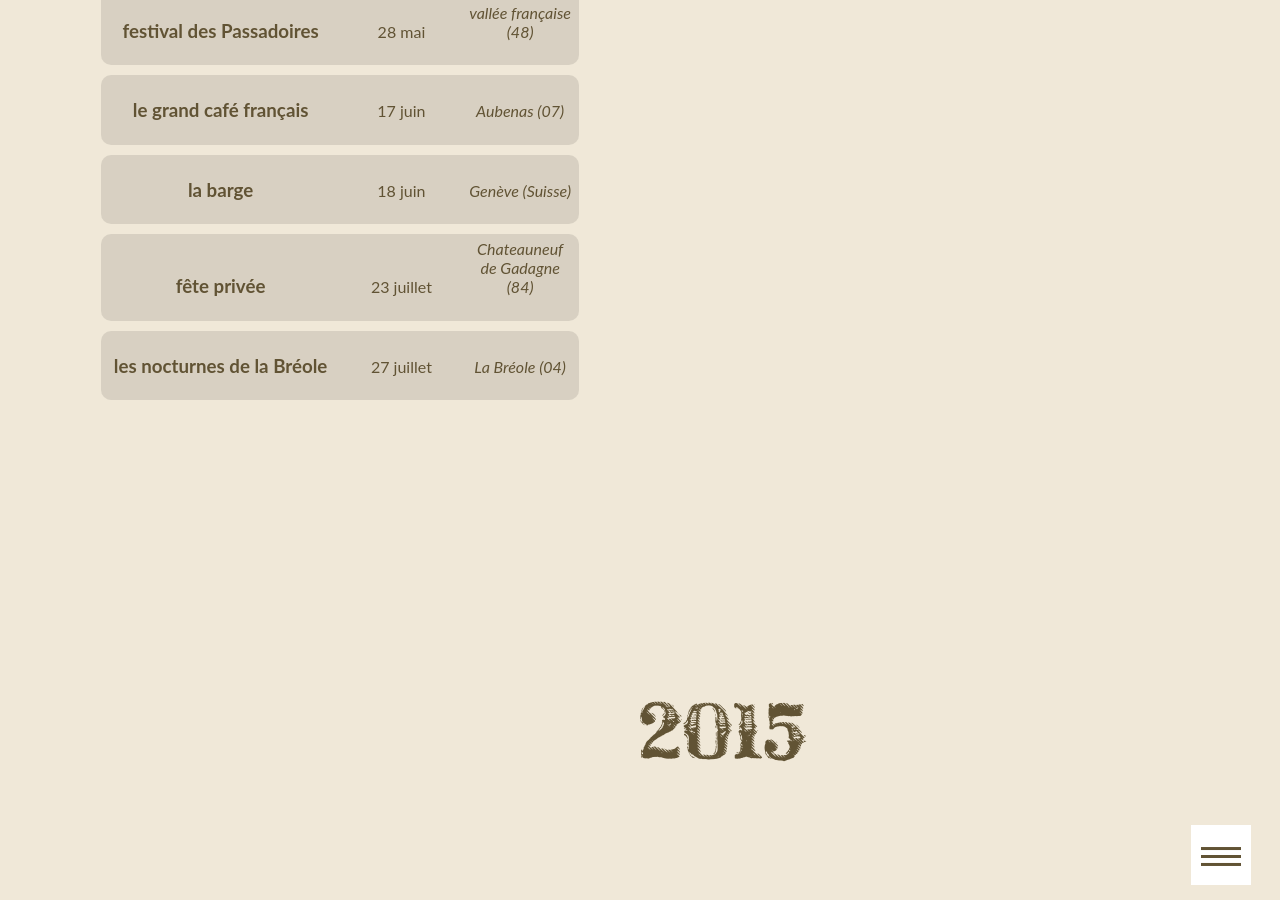
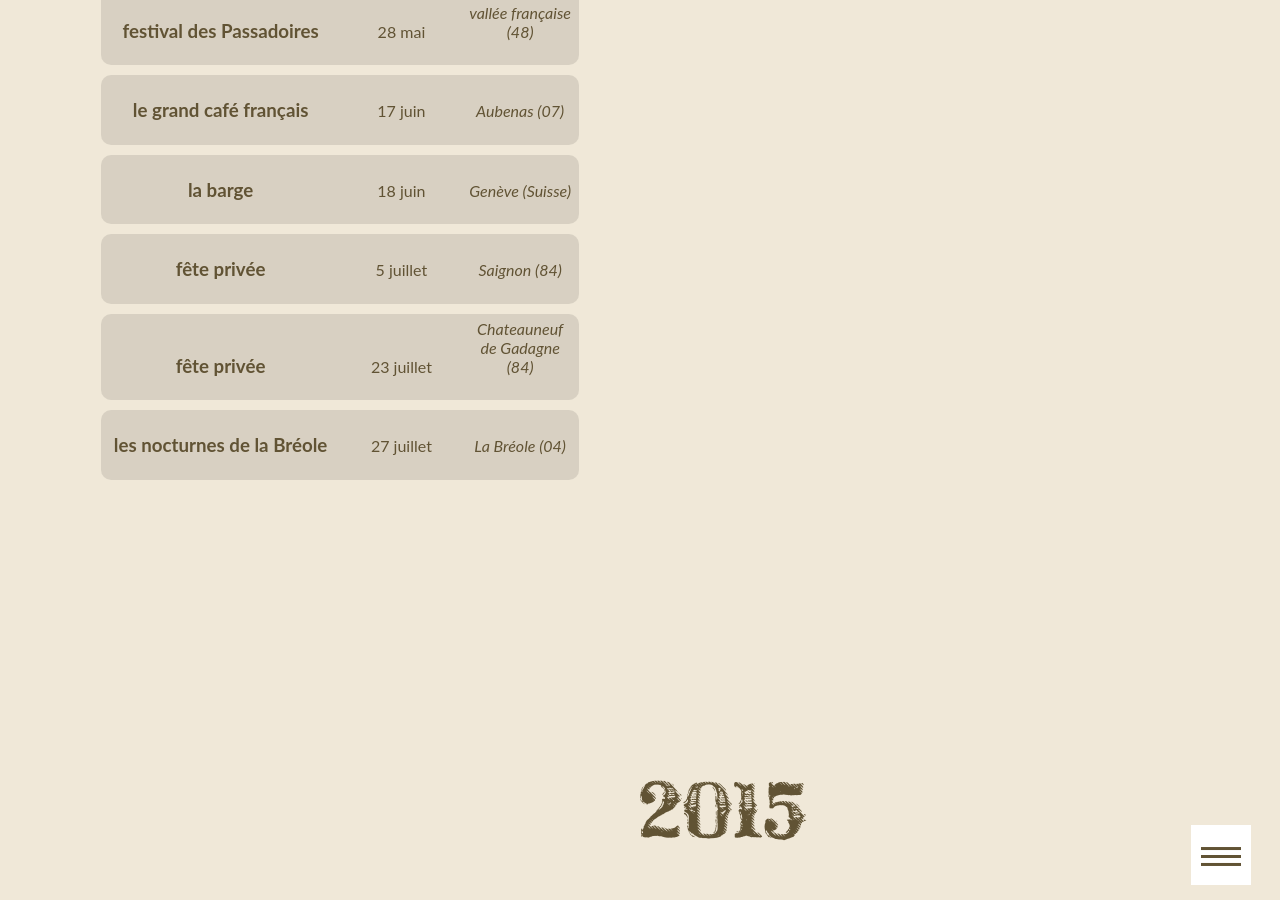
Before and after one commit to ftmftrs/ftmftrs.github.io, a Jekyll site: the page built from concert/index.html, in a window 1280 px wide and 900 px high, scrolled down 1634 px. Built offline with Jekyll 4.4.1, drawn with Linux system fonts in a browser that asks for light colours; Markdown is read by kramdown in place of the engine named in the settings; comment, search, counter and statistics services are not loaded.

Commit message:
Update concerts2016.yml

```diff
--- a/_data/concerts2016.yml
+++ b/_data/concerts2016.yml
@@ -49,6 +49,10 @@
   address: Genève (Suisse)
 
 - title: fête privée
+  date: 5 juillet
+  address: Saignon (84)
+
+- title: fête privée
   date: 23 juillet
   address: Chateauneuf de Gadagne (84)
 
```
